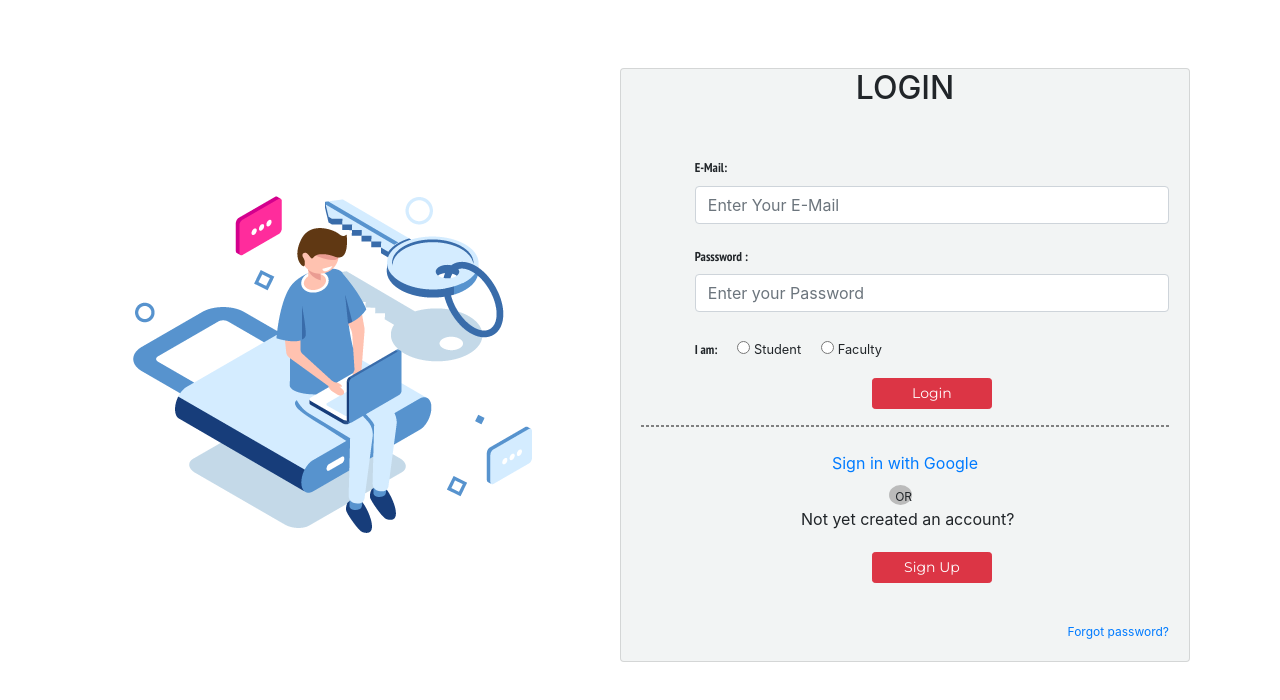
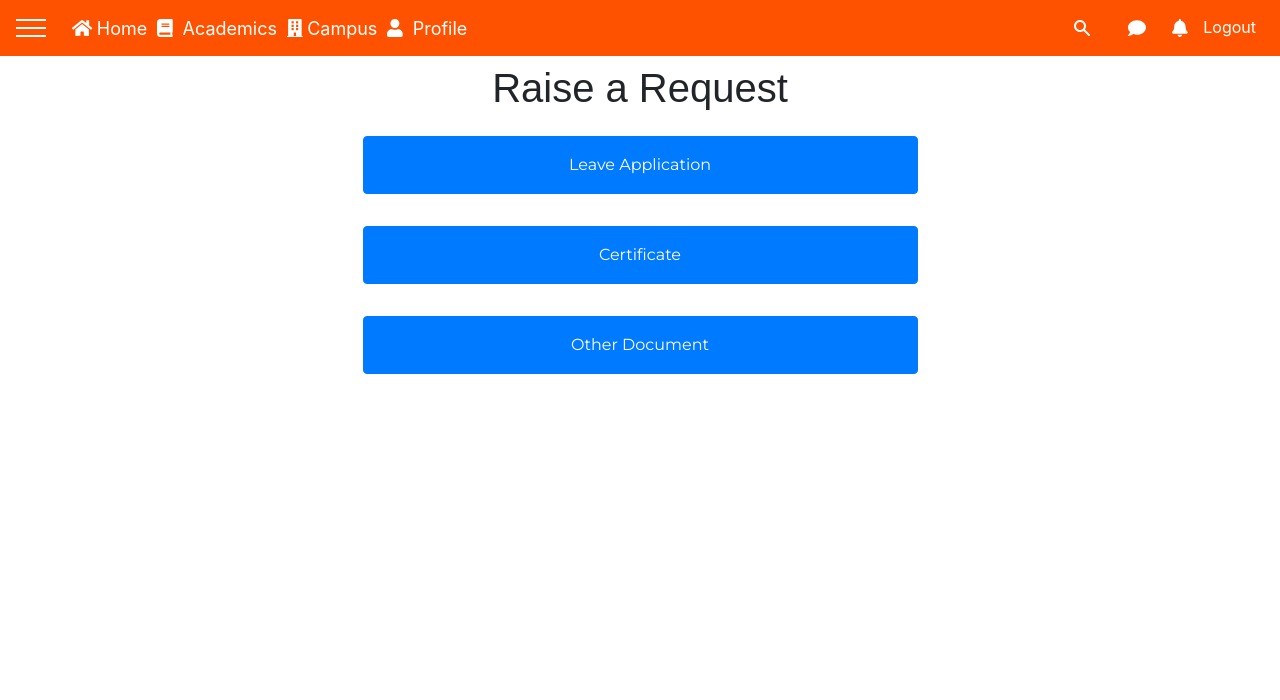
Before and after one commit to Global-ERP-System/GERP-Frontend-Final, a React (Create React App) app: page /raisereq in a window 1280 px wide. Before the commit this address led to /. Shown: the top 700 px of the page. Built offline with nearby package versions, Linux system fonts and the light colour scheme.

Commit message:
Fixed Student Raise Request Page

```diff
--- a/src/components/MainComponent.js
+++ b/src/components/MainComponent.js
@@ -51,7 +51,7 @@ class MainComponent extends Component {
   constructor(props) {
     super(props);
     this.state = {
-      isLoggedIn: false,
+      isLoggedIn: true,
       facultyLoggedIn: false,
     };
     this.onButtonClick = this.onButtonClick.bind(this);
--- a/src/components/Student/RaiseReq/RaiseReq.js
+++ b/src/components/Student/RaiseReq/RaiseReq.js
@@ -23,13 +23,13 @@ export default class RaiseReq extends Component {
         let addOtherDocument=() => this.setState({addOtherDocument : false})
 
         return (
-            <div style={{marginLeft:'40%', marginBottom:'10%', marginTop:'10%', width:'80%'}}>
+            <div className='container-md' style={{textAlign: 'center'}}>
                 <h1>Raise a Request </h1>
-                <button className="btn btn-primary my-3 mx-2 w-25 p-3"  onClick={() =>
+                <button  className="btn btn-primary my-3 mx-2 p-3 w-50"  onClick={() =>
                 this.setState({addLeaveApplication:true})}>Leave Application</button><br></br>
-                <button className="btn btn-primary my-3 mx-2 w-25 p-3"onClick={() =>
+                <button  className="btn btn-primary my-3 mx-2 p-3 w-50"onClick={() =>
                 this.setState({addCertificate:true})}>Certificate</button><br></br>
-                <button className="btn btn-primary my-3 mx-2 w-25 p-3" onClick={() =>
+                <button  className="btn btn-primary my-3 mx-2 p-3 w-50" onClick={() =>
                 this.setState({addOtherDocument:true})}>Other Document</button><br></br>
                 <RaiseReqModel
                 show={this.state.addLeaveApplication}
--- a/src/components/Student/RaiseReq/RaiseReqModel.js
+++ b/src/components/Student/RaiseReq/RaiseReqModel.js
@@ -40,8 +40,8 @@ export default class RaiseReqModel extends Component {
         </Modal.Title>
                     </Modal.Header>
                     <Modal.Body>
-                        <div className="container">
-                            <form onSubmit={this.handlesubmit}>
+                        <div className="container-md" style={{textAlign: 'center'}}>
+                            <form onSubmit={this.handlesubmit} style={{padding: '30px'}}>
                                 <label className="mx-3 my-3">From Date</label>
                                 <input type="date" value={this.state.fromdate} onChange={this.handlefromdate} /><br></br>
                                 <label className="mx-3 my-3">To Date</label>
@@ -49,7 +49,7 @@ export default class RaiseReqModel extends Component {
                                 <label className="mx-3 my-3">Reason of Leave</label>
                                 <input type="text" value={this.state.leave}
                                     onChange={this.handleleave} /><br></br>
-                                <input className="btn btn-success mx-3" type="submit" value="Submit" style={{width:'50%'}} />
+                                <input className="btn btn-success my-3" type="submit" value="Submit" style={{width:'50%'}} />
                             </form>
                         </div>
                     </Modal.Body>
--- a/src/components/Student/myrelations/Relation.css
+++ b/src/components/Student/myrelations/Relation.css
@@ -31,7 +31,6 @@ input[type='submit'] {
   background-color: #ff5200;
   color: white;
   padding: 14px 20px;
-  margin: 8px 350px;
   border: none;
   border-radius: 10px;
   cursor: pointer;
```
